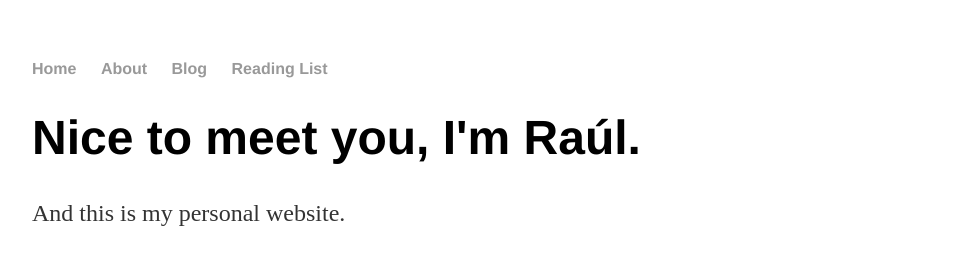
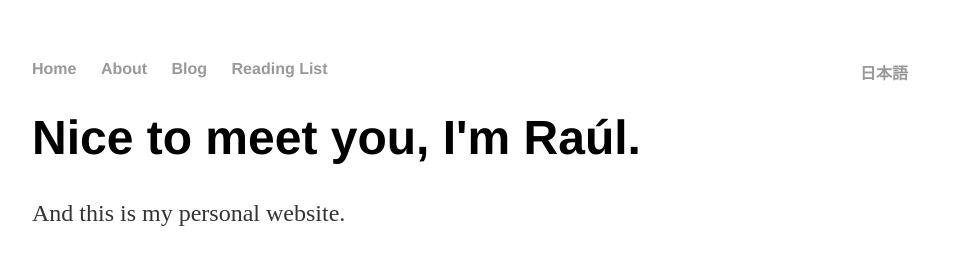
Before and after one commit to rnegron/rnegron.github.io, a Jekyll site: the page built from index.html, in a window 1280 px wide. Shown: the top 255 px of the page, without its empty margins (160-1119 px from the left). Built offline with Jekyll 4.4.1, drawn with Linux system fonts in a browser that asks for light colours.

Commit message:
Add a little Japanese

```diff
--- a/_layouts/default.html
+++ b/_layouts/default.html
@@ -11,6 +11,7 @@
 	        	<li><a href="/about">About</a></li>
         		<li><a href="/blog">Blog</a></li>
             <li><a href="/reading-list">Reading List</a></li>
+						<li class="language"><a href="{{ site.url }}/ja">日本語</a></li>
     		</ul>
 		</nav>
 
--- a/css/main.css
+++ b/css/main.css
@@ -41,3 +41,5 @@ ul.posts {
 ul.posts li {
     list-style: none;
 }
+
+.language {float: right;}
```
